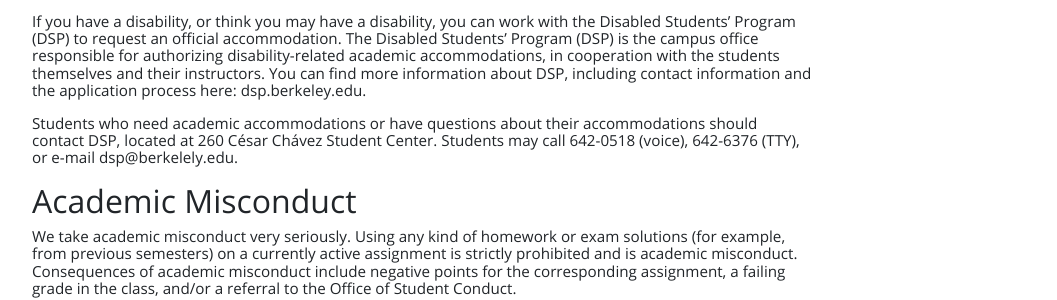
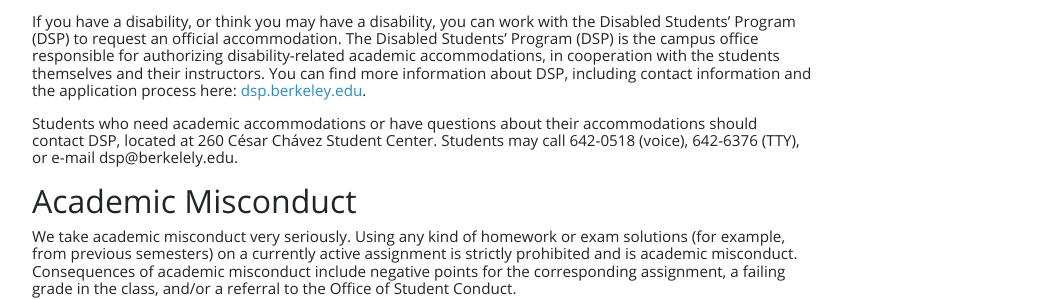
Before and after one commit to tsgoten/cs70-website, a Jekyll site: the page built from resources/policies.md, in a window 1280 px wide and 900 px high, scrolled down 2722 px. Shown: the part 249-549 px from the top of the window, without its empty margins (83-1140 px from the left). Built offline with Jekyll 4.4.1, drawn with Linux system fonts in a browser that asks for light colours; some of the changed lines change nothing that is shown.

Commit message:
DSP updated

```diff
--- a/resources/policies.md
+++ b/resources/policies.md
@@ -134,7 +134,7 @@
 
 UC Berkeley is committed to creating a learning environment that meets the needs of its diverse student body including students with disabilities. If you anticipate or experience any barriers to learning in this course, please feel welcome to send your concerns to cs70-staff@berkeley.edu.
 
-If you have a disability, or think you may have a disability, you can work with the Disabled Students' Program (DSP) to request an official accommodation. The Disabled Students' Program (DSP) is the campus office responsible for authorizing disability-related academic accommodations, in cooperation with the students themselves and their instructors. You can find more information about DSP, including contact information and the application process here: dsp.berkeley.edu.
+If you have a disability, or think you may have a disability, you can work with the Disabled Students' Program (DSP) to request an official accommodation. The Disabled Students' Program (DSP) is the campus office responsible for authorizing disability-related academic accommodations, in cooperation with the students themselves and their instructors. You can find more information about DSP, including contact information and the application process here: [dsp.berkeley.edu](https://dsp.berkeley.edu).
 
 Students who need academic accommodations or have questions about their accommodations should contact DSP, located at 260 César Chávez Student Center. Students may call 642-0518 (voice), 642-6376 (TTY), or e-mail dsp@berkelely.edu.
 
```
